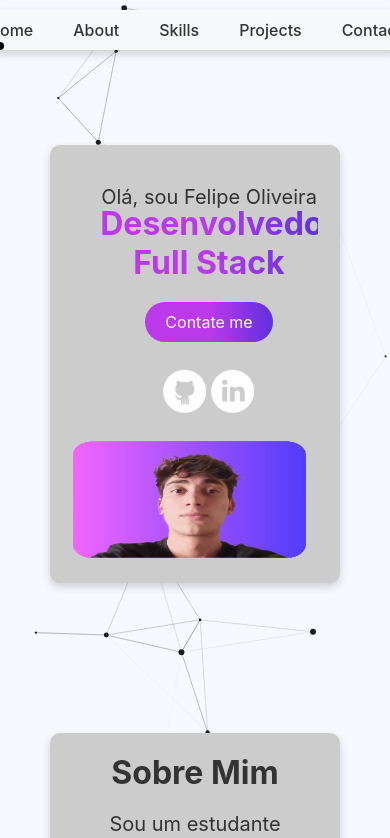
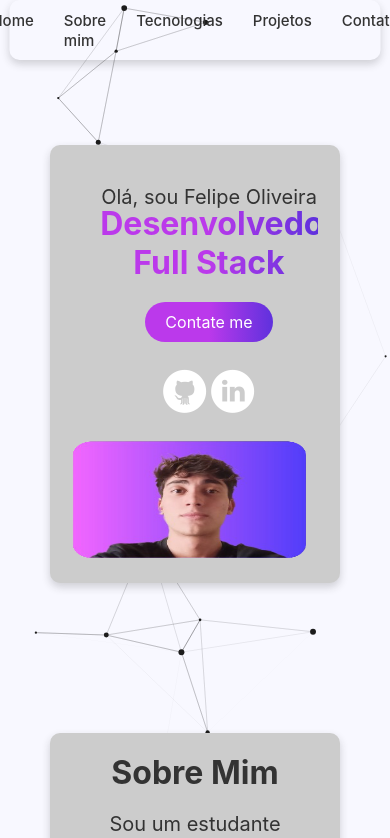
Before and after one commit to LippeOli/portfolio, a React (Create React App) app: page / in a window 390 px wide. Shown: the top 838 px of the page. Built offline with nearby package versions, Linux system fonts and the light colour scheme.

Commit message:
update: components

```diff
--- a/src/components/home/styles.css
+++ b/src/components/home/styles.css
@@ -74,12 +74,17 @@ p {
         flex-direction: column;
     }
 
+    .title{
+        margin: 0;
+     }
+
     .perfil {
 
         height: 160px;
         width: 280px;
         margin-right: 0px;
     }
+
 }
 
 @media only screen and (max-width: 425px) {
@@ -89,7 +94,6 @@ p {
         padding: 90px;
         position: relative;
         z-index: 1;
-        margin: auto; /* Centralize o container de projetos */
         text-align: center;
         justify-content: center;
         width: 90%;
@@ -108,28 +112,3 @@ p {
     }
 
 }
-
-@media only screen and (max-width: 320px) {
-
-
-
-    .home-panel {
-        display: flex;
-        flex-direction: column;
-    }
-
-
-    .title{
-        margin-right: none;
-        justify-content: center;
-    }
-
-    .perfil {
-        display: flex;
-        margin-left: 15px;
-        height: 80px;
-        width: 180px;
-        margin-right: 80px;
-
-    }
-}
--- a/src/components/navbar/index.js
+++ b/src/components/navbar/index.js
@@ -41,22 +41,21 @@ function Navbar() {
   return (
     <nav className="navbar">
       <div className="navbar-container">
-        <div className="circle"></div> {/* Círculo que se move */}
         <ul className="navbar-menu">
           <li className="navbar-item">
             <a href="#home" className="navbar-link">Home</a>
           </li>
           <li className="navbar-item">
-            <a href="#about" className="navbar-link">About</a>
+            <a href="#about" className="navbar-link">Sobre mim</a>
           </li>
           <li className="navbar-item">
-            <a href="#skills" className="navbar-link">Skills</a>
+            <a href="#skills" className="navbar-link">Tecnologias</a>
           </li>
           <li className="navbar-item">
-            <a href="#projects" className="navbar-link">Projects</a>
+            <a href="#projects" className="navbar-link">Projetos</a>
           </li>
           <li className="navbar-item">
-            <a href="#contact" className="navbar-link">Contact</a>
+            <a href="#contact" className="navbar-link">Contato</a>
           </li>
         </ul>
       </div>
--- a/src/components/navbar/styles.css
+++ b/src/components/navbar/styles.css
@@ -34,7 +34,7 @@
     justify-content: center; /* Centraliza os itens horizontalmente */
     margin: 0;
     padding: 0;
-    gap: 20px; /* Espaçamento entre os itens */
+    gap: 100px; /* Espaçamento entre os itens */
   }
 
   .navbar-item {
@@ -54,12 +54,13 @@
   }
 
 
+
+
   @media (max-width: 600px) {
     .navbar {
       position: fixed;
-      top: 1;
-      width: 100%;
-      background-color: #f8f9fa;
+      top: 0;
+      width: 90%;
     }
 
     .navbar-container {
@@ -67,46 +68,21 @@
       justify-content: center;
       align-items: center;
       position: relative;
+
+    }
+
+    .navbar-link {
+
+      position: relative;
+      color: #333;
+      font-size: 15px;
+      transition: color 0.3s;
     }
 
     .navbar-menu {
-      list-style: none;
-      display: flex;
-      justify-content: center;
-      margin: 0;
-      padding: 0;
-      gap: 0px; /* Espaçamento entre os itens no mobile */
+      gap: 30px; /* Espaçamento entre os itens */
     }
 
-    .navbar-link {
-      position: relative;
-      color: #333;
-      text-decoration: none;
-      margin: 0 10px;
-      font-size: 16px;
-      padding: 5px 10px;
-      transition: color 0.3s;
-    }
 
-    /* Círculo animado para mobile */
-    .navbar .circle {
-      position: absolute;
-      width: 8px;
-      height: 8px;
-      background-color: #000;
-      border-radius: 50%;
-      bottom: -10px;
-      left: 0; /* Start with left 0 */
-      transform: translateX(-50%);
-      transition: left 0.3s ease, transform 0.3s ease;
-    }
 
-    .navbar-link.active {
-      color: #000;
-    }
-
-    .navbar-link.active .circle {
-      left: 50%; /* Centraliza o círculo no botão ativo */
-      transform: translateX(-50%);
-    }
   }
--- a/src/components/projects/index.js
+++ b/src/components/projects/index.js
@@ -78,7 +78,7 @@ const projectsData = [
 const Projects = () => {
   return (
     <section className="projects">
-      <h2>Portfólio</h2>
+      <h2>Projetos</h2>
       <div className="projects-container">
         {projectsData.map((project, index) => (
           <div key={index} className="project-card">
--- a/src/components/projects/styles.css
+++ b/src/components/projects/styles.css
@@ -7,6 +7,7 @@
 
 h2{
   margin-bottom: -5px;
+  color: #333;
 }
 
 .projects {
--- a/src/components/skills/index.js
+++ b/src/components/skills/index.js
@@ -7,7 +7,7 @@ function Skills() {
 
         <div>
             <div>
-                <h1 className='title'>Skills</h1>
+                <h1 className='title'>Tecnologias</h1>
             </div>
             <div className='skills-container'>
 
```
